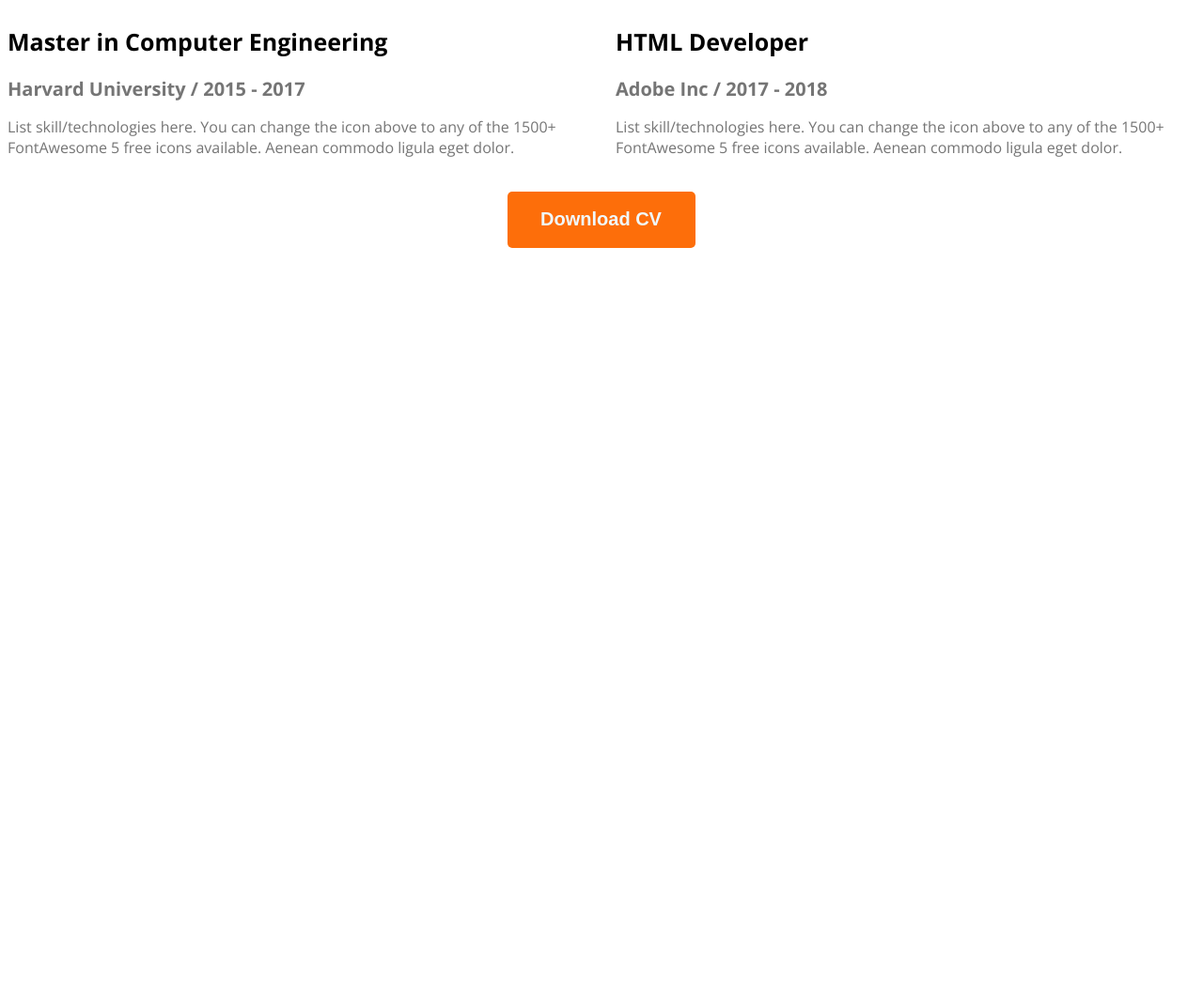
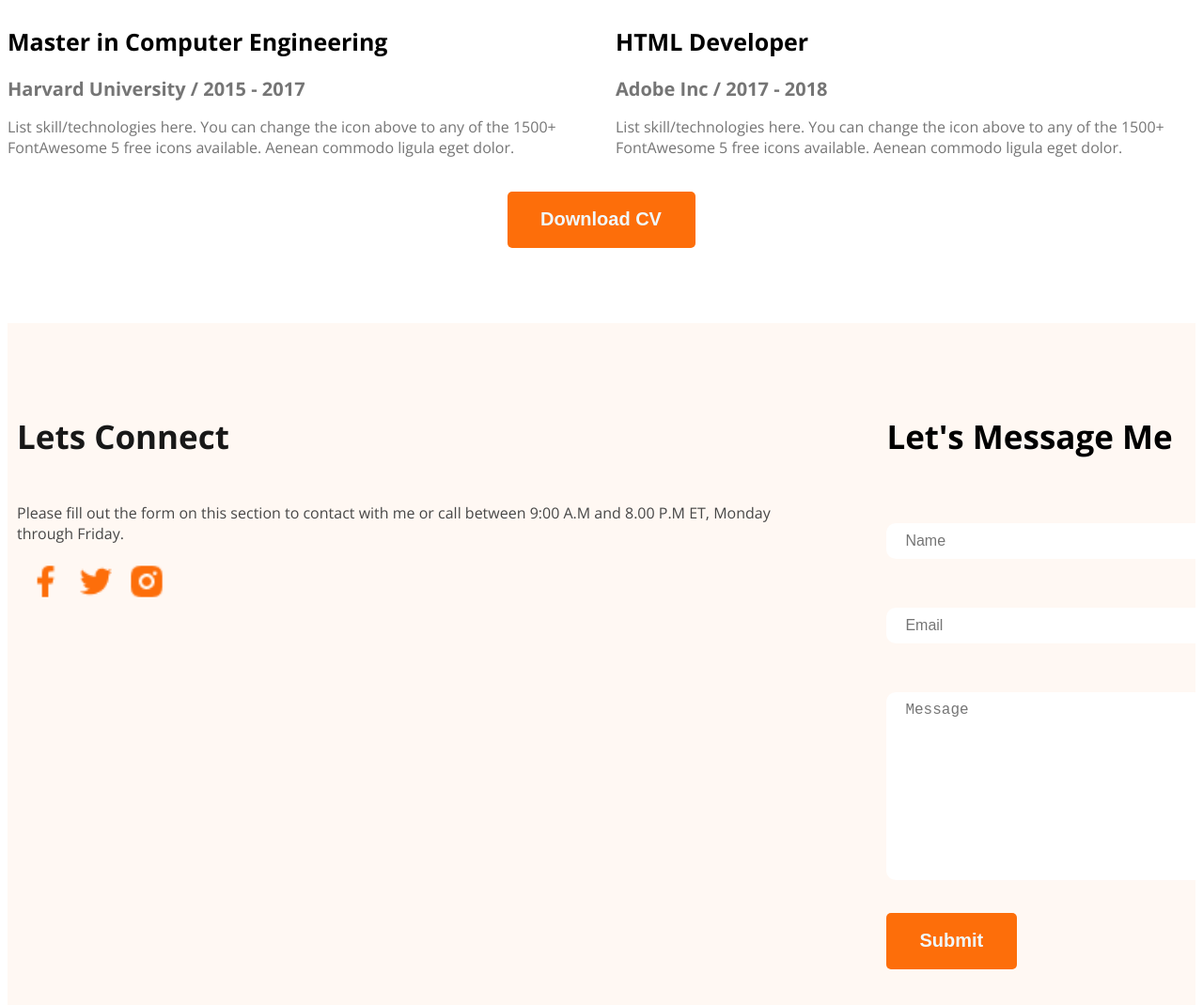
Before and after one commit to abdurrahaman2017/personal-portfolio, a plain HTML site: page index.html in a window 1280 px wide. Shown: the part 2776-3846 px from the top of the page at 94% size. Before the commit the page ends 3048 px from the top, so only its background shows below. Drawn offline with nearby package versions, Linux system fonts and the light colour scheme.

Commit message:
footer section style

```diff
--- a/index.html
+++ b/index.html
@@ -195,5 +195,49 @@
 
     </main>
 
+    <footer class="footer-section">
+        <div class="footer-content">
+            <h4 class="footer-section-title dark-2">Lets Connect</h4>
+            <p class="footer-section-description dark-1">Please fill out the form on this section to contact with me or call between 9:00 A.M and 8.00 P.M ET, Monday through Friday.</p>
+
+            <a href="#"><img src="images/icons/facebook.png" alt=""></a>
+            <a href="#"><img src="images/icons/twitter.png" alt=""></a>
+            <a href="#"><img src="images/icons/insta.png" alt=""></a>
+        </div>
+
+
+        <div class="footer-form">
+            <h4 class="footer-section-title">Let's Message Me</h4>
+            <form action="">
+
+                <div class="footer-form-parent">
+                    <div>
+                        <label for="name"><br>
+                            <input type="text" name="" id="name" placeholder="Name">
+                        </label>
+                    </div>
+
+                    <div>
+                        <label for="Email"><br>
+                            <input type="email" name="" id="Email" placeholder="Email">
+                        </label>
+                    </div>
+
+                    <div>
+                        <label for="Message"><br>
+                            <textarea name="" id="" cols="30" rows="10" placeholder="Message"></textarea>
+                        </label>
+                    </div>
+
+                    <input type="button" value="Submit" class="btn-praimary">
+
+                </div>
+
+            </form>
+
+        </div>
+
+    </footer>
+
 </body>
 </html>
--- a/style/style.css
+++ b/style/style.css
@@ -239,3 +239,53 @@ nav > ul > li > a{
 .edu-div hr{
     margin-bottom: 20px;
 }
+
+/* edu and exp style end here */
+/* footer section style here */
+
+.footer-section{
+    display: flex;
+    background-color: #FFF8F3;
+    justify-content: space-evenly;
+    margin-top: 80px;
+    gap: 100px;
+    padding: 50px 10px;
+}
+
+.footer-section-title{
+    font-size: 35px;
+    font-weight: bold;
+}
+
+.footer-section-description{
+    font-size: 16px;
+    font-weight: 400px;
+    margin-bottom: 20px;
+
+}
+
+.footer-content > a > img{
+    width: 40px;
+    margin-left: 10px;
+
+}
+
+.footer-form-parent{
+    display: flex;
+    display: block;
+}
+
+.footer-form-parent > div{
+    margin-bottom:30px;
+}
+
+footer input[type="text"], footer input[type="email"], textarea{
+    font-size: 16px;
+    color: #757575;
+    padding: 10px 20px;
+    width: 100%;
+    border:none;
+    border-radius: 10px;
+}
+
+/* footer section style end here */
```
